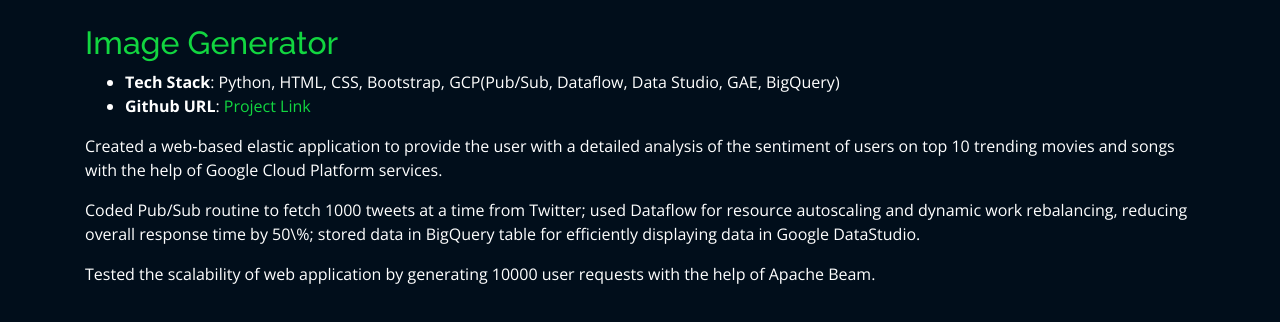
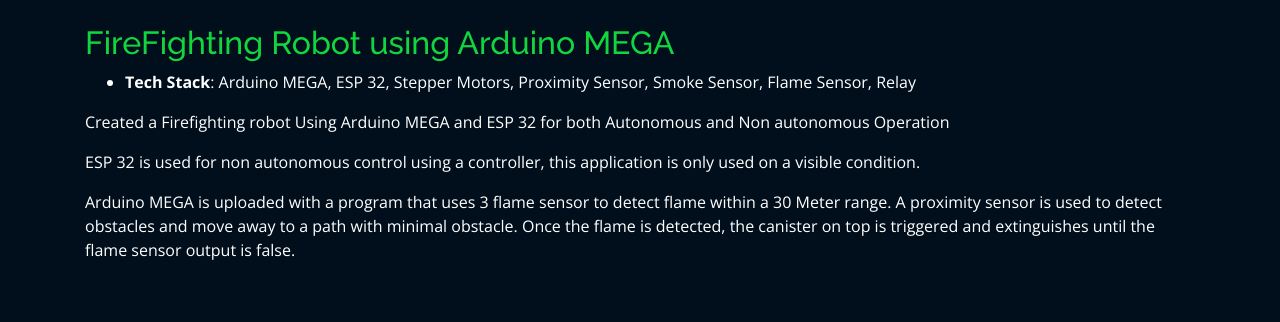
Before and after one commit to Aswin-exe/My-Portfolio, a plain HTML site: page projects/twitteranalysis.html in a window 1280 px wide. Drawn offline with nearby package versions, Linux system fonts and the light colour scheme; files whose address does not match are found by name.

Commit message:
third commit

```diff
--- a/projects/twitteranalysis.html
+++ b/projects/twitteranalysis.html
@@ -43,20 +43,21 @@
 
             <div class="col-lg-12 portfolio-info">
               <br>
-              <h2 style="color:#12d640">Image Generator</h2>
+              <h2 style="color:#12d640">FireFighting Robot using Arduino MEGA</h2>
               <ul>
-                <li><strong>Tech Stack</strong>: Python, HTML, CSS, Bootstrap, GCP(Pub/Sub, Dataflow, Data Studio, GAE, BigQuery)</li>
-                <li><strong>Github URL</strong>: <a href="https://github.com/rajaprerak/TwitterAnalysis" target="_blank">Project Link</a></li>
+                <li><strong>Tech Stack</strong>: Arduino MEGA, ESP 32, Stepper Motors, Proximity Sensor, Smoke Sensor, Flame Sensor, Relay</li>
+                <!--<li><strong>Github URL</strong>: <a href="https://github.com/rajaprerak/TwitterAnalysis" target="_blank">Project Link</a></li>-->
               </ul>
 
                 <p>
-                Created a web‑based elastic application to provide the user with a detailed analysis of the sentiment of users on top 10 trending movies and songs with the help of Google Cloud Platform services.
+                Created a Firefighting robot Using Arduino MEGA and ESP 32 for both Autonomous and Non autonomous Operation
                 </p>
                 <p>
-                Coded Pub/Sub routine to fetch 1000 tweets at a time from Twitter; used Dataflow for resource autoscaling and dynamic work rebalancing, reducing overall response time by 50\%; stored data in BigQuery table for efficiently displaying data in Google DataStudio.
+                ESP 32 is used for non autonomous control using a controller, this application is only used on a visible condition.
                 </p>
                 <p>
-                Tested the scalability of web application by generating 10000 user requests with the help of Apache Beam.
+                Arduino MEGA is uploaded with a program that uses 3 flame sensor to detect flame within a 30 Meter range.  A proximity sensor is used to detect obstacles and  move away to a path with minimal obstacle. Once the flame is detected, the canister on
+                top is triggered and extinguishes until the flame sensor output is false.
                 </p>
             </div>
 
```
